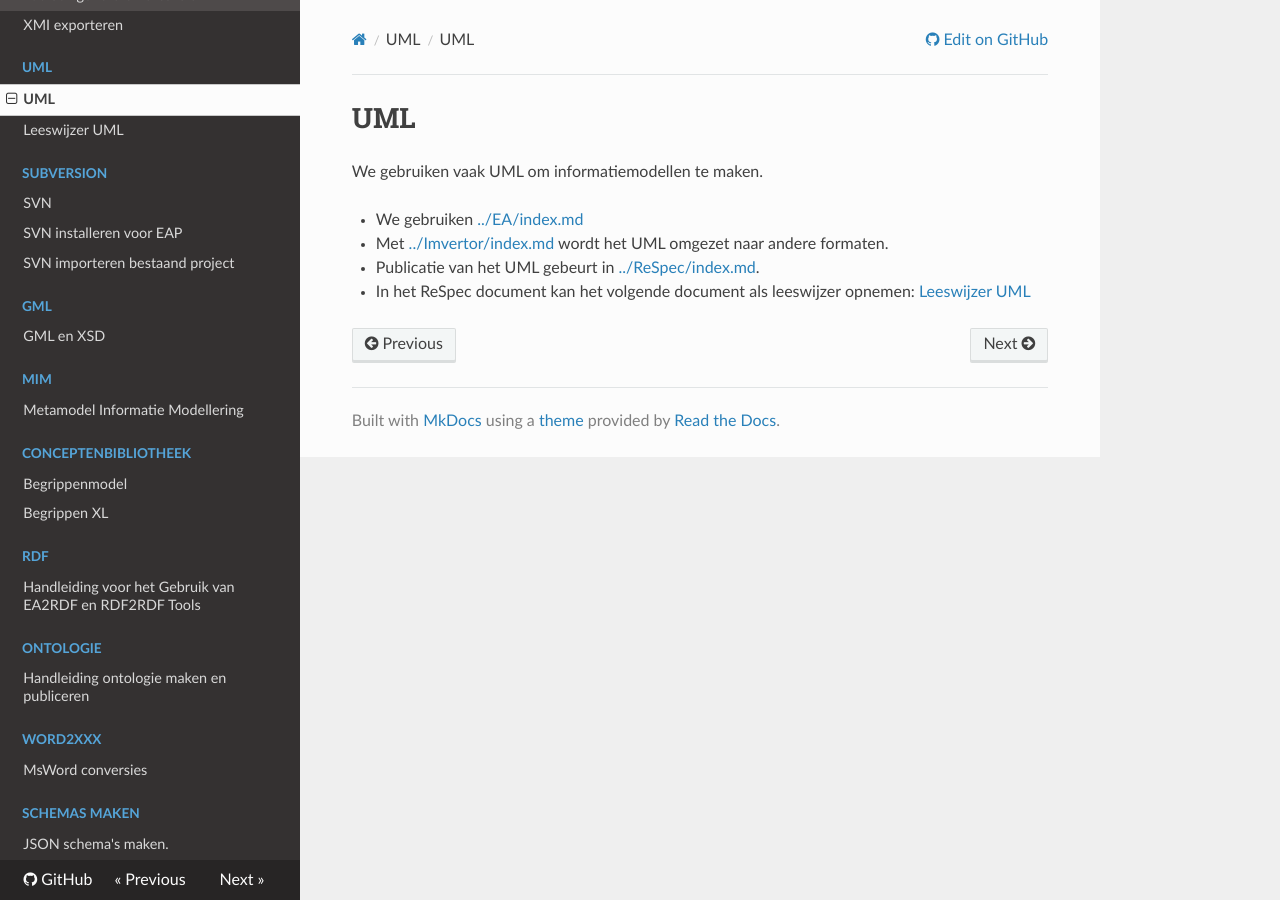
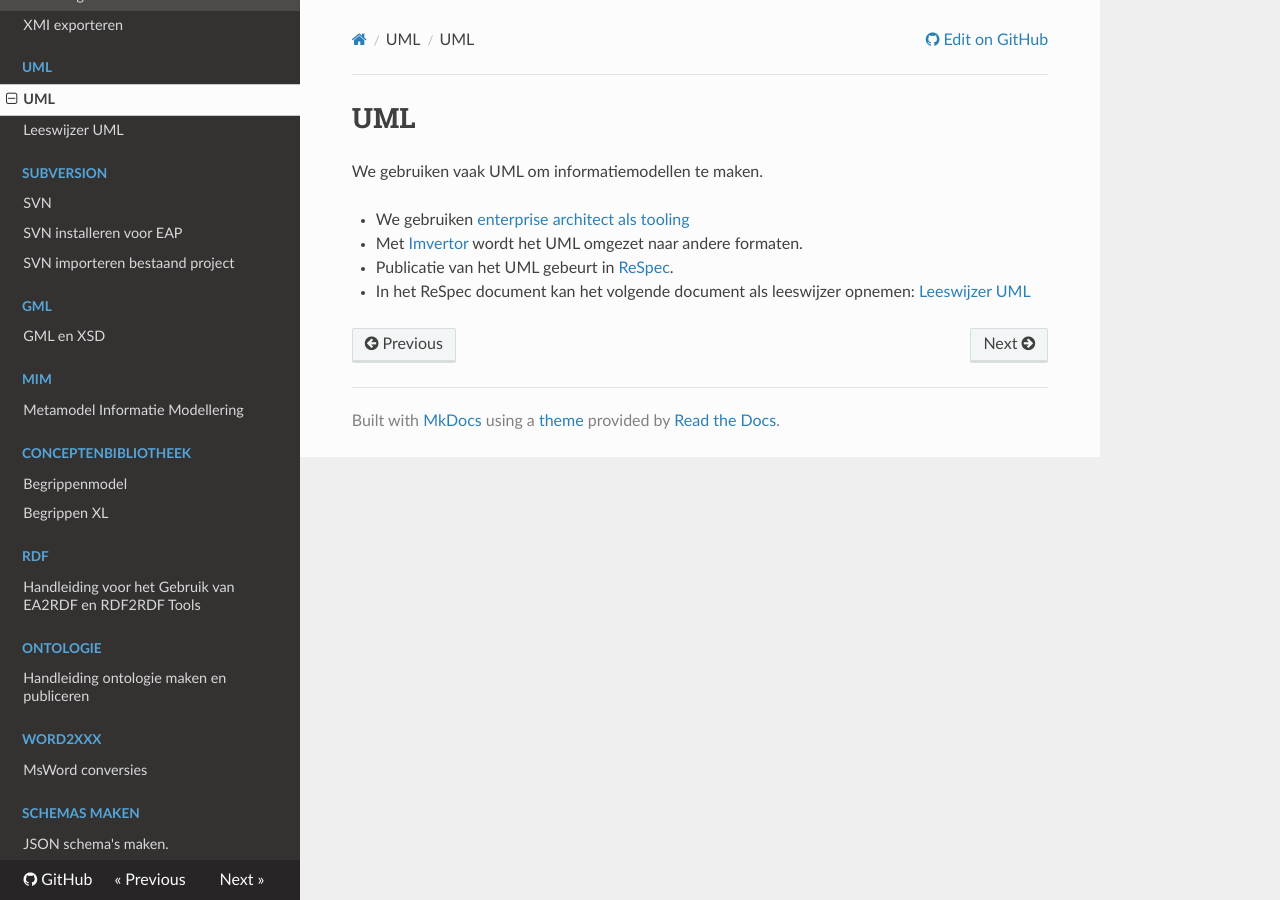
Before and after one commit to Geonovum/handleiding-tooling, an MkDocs documentation site: the page built from docs/UML/index.md, in a window 1280 px wide. Built offline with MkDocs 1.6.1, drawn with Linux system fonts in a browser that asks for light colours; nearby versions of some CDN libraries.

```diff
--- a/docs/UML/index.md
+++ b/docs/UML/index.md
@@ -2,7 +2,7 @@
 
 We gebruiken vaak UML om informatiemodellen te maken.
 
-- We gebruiken [../EA/index.md](enterprise architect als tooling)
-- Met [../Imvertor/index.md](Imvertor) wordt het UML omgezet naar andere formaten.
-- Publicatie van het UML gebeurt in [../ReSpec/index.md](ReSpec).
+- We gebruiken [enterprise architect als tooling](../EA/index.md)
+- Met [Imvertor](../Imvertor/index.md) wordt het UML omgezet naar andere formaten.
+- Publicatie van het UML gebeurt in [ReSpec](../ReSpec/index.md).
 - In het ReSpec document kan het volgende document als leeswijzer opnemen: [Leeswijzer UML](UML-leeswijzer.md)
```
Also changed, not shown: docs/UML/UML-leeswijzer.md (+2 -4 lines), docs/UML/media/admin-fietswinkel.png (added).
